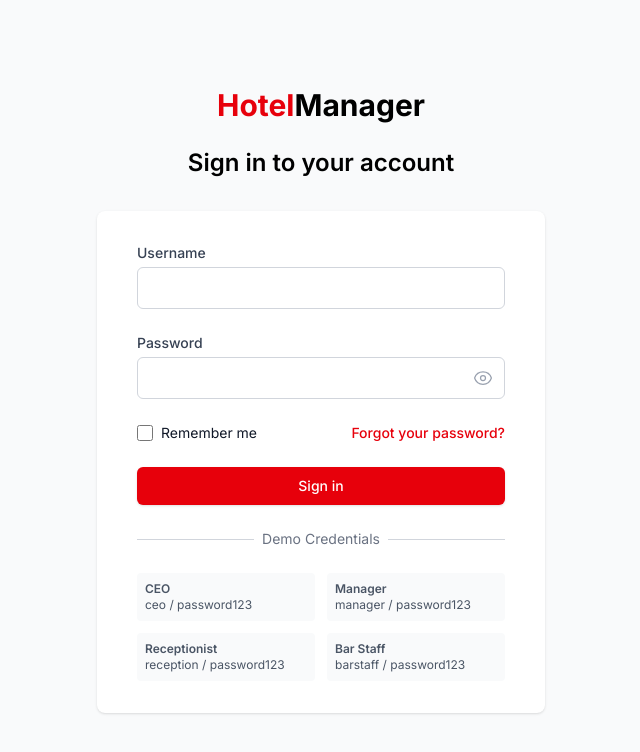
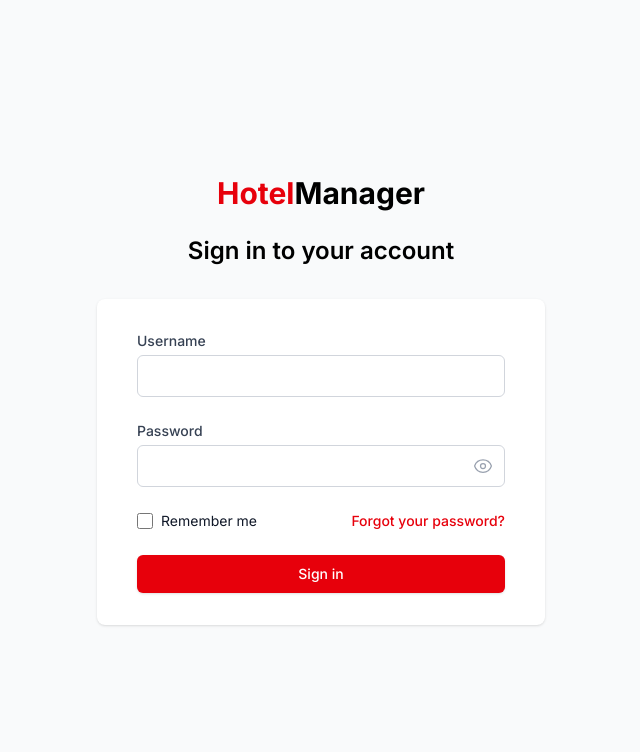
Before and after one commit to dedcreator/CLASSIC-HOTEL-MANAGER-FRONTEND-, a Next.js app: page /login in a window 1280 px wide. Shown: the top 752 px of the page, without its empty margins (319-959 px from the left). Built offline with nearby package versions, Linux system fonts and the light colour scheme; no server answers.

Commit message:
removing demo info from login page

```diff
--- a/app/layout.tsx
+++ b/app/layout.tsx
@@ -9,8 +9,8 @@ import { SessionChecker } from '@/components/auth/SessionChecker';
 const inter = Inter({ subsets: ['latin'] });
 
 export const metadata: Metadata = {
-  title: 'Hotel Management System',
-  description: 'Complete hotel management with bar inventory',
+  title: 'TSG Hotel Management System',
+  description: 'Complete hotel management  for TSG HOTEL COM NG with bar inventory',
 };
 
 export default function RootLayout({
--- a/app/login/page.tsx
+++ b/app/login/page.tsx
@@ -121,37 +121,6 @@ export default function LoginPage() {
               </button>
             </div>
           </form>
-
-          {/* Demo credentials */}
-          <div className="mt-6">
-            <div className="relative">
-              <div className="absolute inset-0 flex items-center">
-                <div className="w-full border-t border-gray-300" />
-              </div>
-              <div className="relative flex justify-center text-sm">
-                <span className="px-2 bg-white text-gray-500">Demo Credentials</span>
-              </div>
-            </div>
-
-            <div className="mt-6 grid grid-cols-2 gap-3 text-xs text-gray-600">
-              <div className="p-2 bg-gray-50 rounded">
-                <p className="font-semibold">CEO</p>
-                <p>ceo / password123</p>
-              </div>
-              <div className="p-2 bg-gray-50 rounded">
-                <p className="font-semibold">Manager</p>
-                <p>manager / password123</p>
-              </div>
-              <div className="p-2 bg-gray-50 rounded">
-                <p className="font-semibold">Receptionist</p>
-                <p>reception / password123</p>
-              </div>
-              <div className="p-2 bg-gray-50 rounded">
-                <p className="font-semibold">Bar Staff</p>
-                <p>barstaff / password123</p>
-              </div>
-            </div>
-          </div>
         </div>
       </div>
     </div>
```
